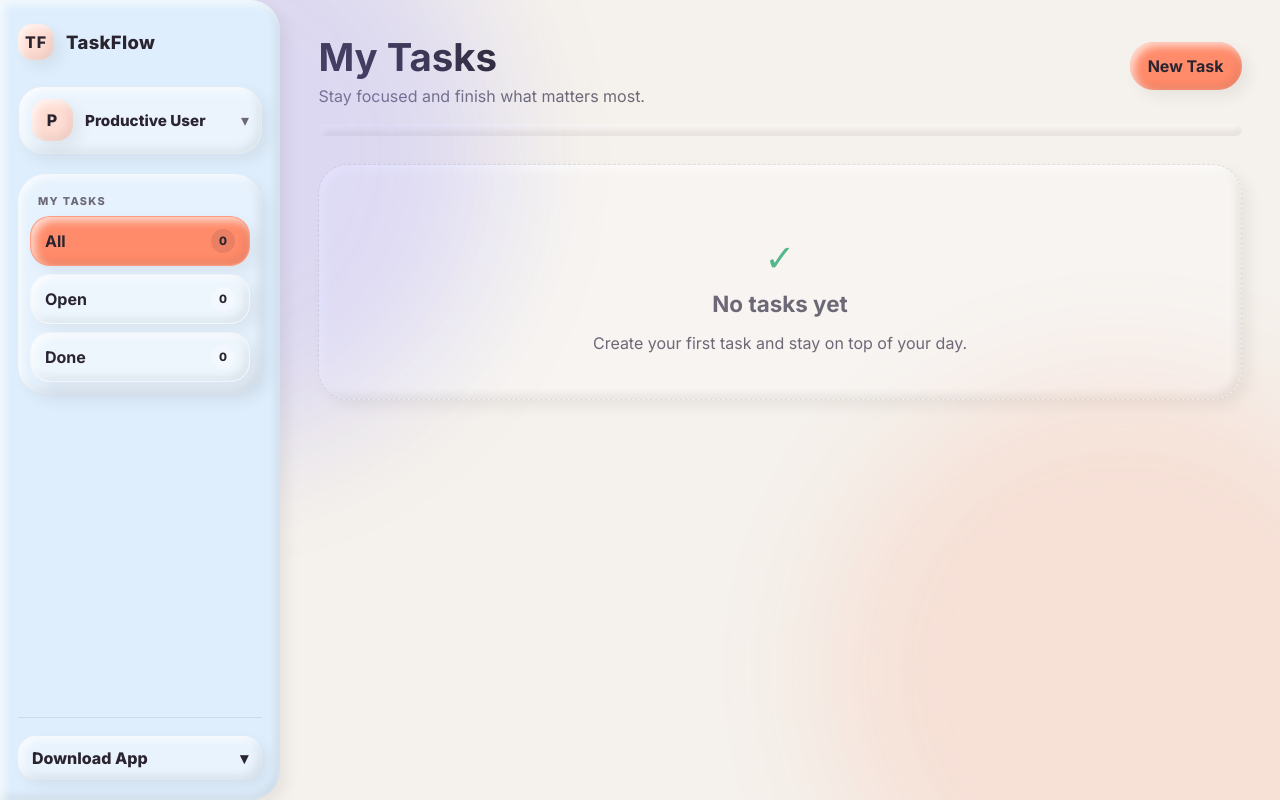
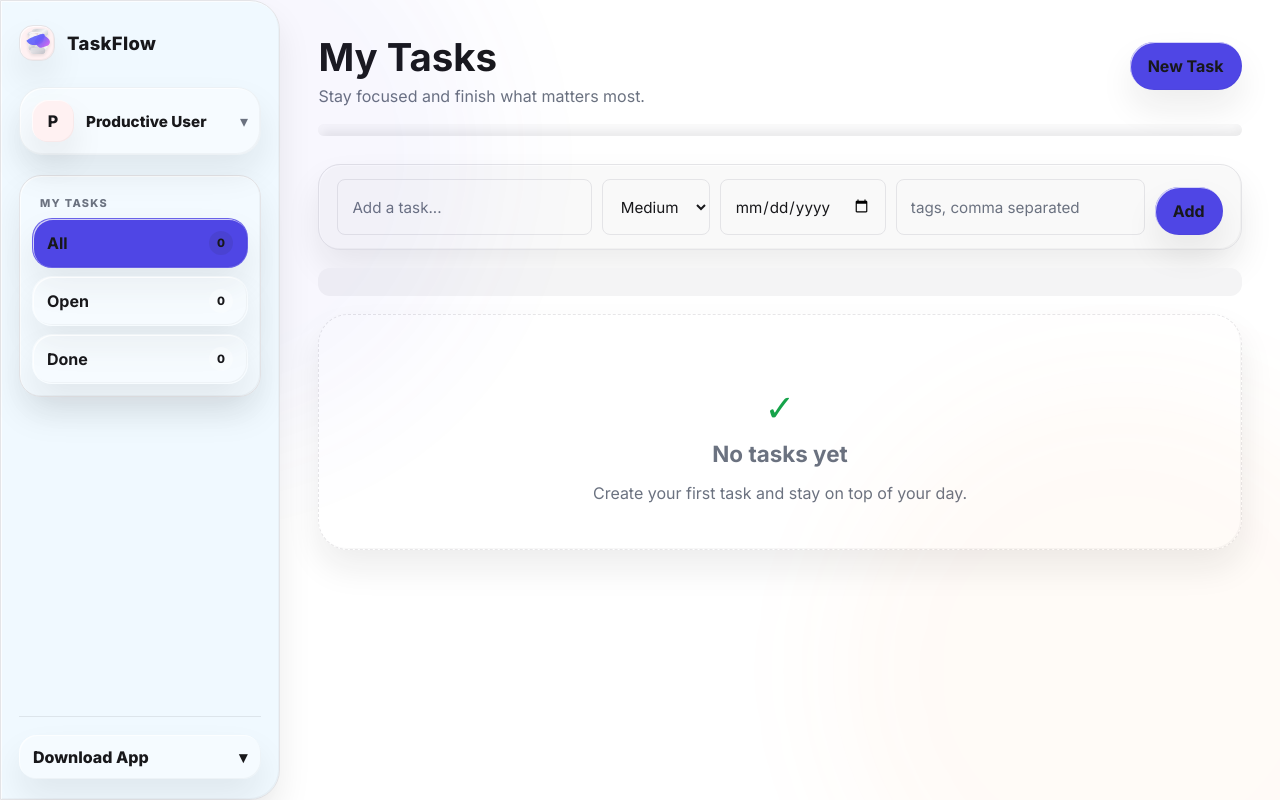
Before and after one commit to ghulamnaseeruddin/taskflow, a website built with Vite: page index.html in a window 1280 px wide. Built offline with nearby package versions, Linux system fonts and the light colour scheme.

Commit message:
Migrate TaskFlow to Vite frontend

```diff
--- a/index.html
+++ b/index.html
@@ -11,7 +11,9 @@
   <div class="auth-screen" id="authScreen">
     <div class="auth-card">
       <div class="brand">
-        <div class="brand-mark">TF</div>
+        <div class="brand-mark brand-mark--image">
+          <img src="/taskflow-logo.svg" alt="TaskFlow logo" />
+        </div>
         <div class="brand-name">TaskFlow</div>
       </div>
 
@@ -80,7 +82,9 @@
 
     <aside class="sidebar" id="sidebar">
       <div class="brand">
-        <div class="brand-mark">TF</div>
+        <div class="brand-mark brand-mark--image">
+          <img src="/taskflow-logo.svg" alt="TaskFlow logo" />
+        </div>
         <div class="brand-name">TaskFlow</div>
       </div>
 
@@ -177,6 +181,20 @@
         <div class="progress-fill" id="progressFill" style="width:0%"></div>
       </div>
 
+      <div class="quick-add-bar">
+        <input id="quickAddInput" type="text" placeholder="Add a task..." />
+        <select id="quickAddPriority">
+          <option value="low">Low</option>
+          <option value="medium" selected>Medium</option>
+          <option value="high">High</option>
+        </select>
+        <input id="quickAddDueDate" type="date" />
+        <input id="quickAddTags" type="text" placeholder="tags, comma separated" />
+        <button type="button" id="quickAddBtn" class="btn-primary btn-primary--task">Add</button>
+      </div>
+
+      <div class="tag-filter-strip" id="tagFilterStrip"></div>
+
       <div class="board" id="board"></div>
     </main>
   </div>
--- a/src/style.css
+++ b/src/style.css
@@ -1,107 +1,70 @@
 @import url('https://fonts.googleapis.com/css2?family=Inter:wght@400;500;600;700;800&family=Poppins:wght@400;500;600;700;800&family=Roboto:wght@400;500;700;900&family=Raleway:wght@400;500;600;700;800&family=Lora:wght@400;500;600;700&family=Quicksand:wght@400;500;600;700&family=Manrope:wght@400;500;600;700;800&family=Montserrat:wght@400;500;600;700;800&family=Nunito:wght@400;500;600;700;800&family=Merriweather:wght@400;500;600;700&family=DM+Sans:wght@400;500;600;700;800&family=Space+Grotesk:wght@400;500;600;700&display=swap');
 
 :root {
-  --bg: #f5f1ec;
-  --panel: #f9f5f1;
-  --panel-soft: #efeae5;
-  --surface-rose: #ffdcd2;
-  --surface-mint: #def5ea;
-  --surface-lav: #e7e2ff;
-  --surface-sky: #dfeefc;
-  --ink: #2a2430;
-  --muted: #6d6876;
-  --line: rgba(87, 82, 94, 0.12);
-  --primary: #ff8b6a;
-  --primary-deep: #f06b52;
-  --green: #54b98a;
-  --red: #dc7171;
-  --shadow-outer: 7px 7px 15px rgba(0, 0, 0, 0.06);
-  --shadow-inner-top: inset 4px 4px 8px rgba(255, 255, 255, 0.7);
-  --shadow-inner-bottom: inset -4px -4px 8px rgba(0, 0, 0, 0.08);
+  --bg: #ffffff;
+  --panel: #f9f9f9;
+  --panel-soft: #f4f4f5;
+  --surface-rose: #fff1f2;
+  --surface-mint: #ecfdf5;
+  --surface-lav: #f5f3ff;
+  --surface-sky: #f0f9ff;
+  --ink: #18181b;
+  --muted: #6b7280;
+  --line: #e4e4e7;
+  --primary: #4f46e5;
+  --primary-deep: #3730a3;
+  --green: #16a34a;
+  --red: #ef4444;
+  --shadow-outer: 0 18px 34px rgba(24, 24, 27, 0.08);
+  --shadow-inner-top: inset 1px 1px 0 rgba(255,255,255,0.75);
+  --shadow-inner-bottom: inset -1px -1px 0 rgba(24,24,27,0.03);
   --radius-xl: 30px;
-  --radius-lg: 28px;
-  --radius-md: 24px;
+  --radius-lg: 22px;
+  --radius-md: 18px;
   --sidebar-width: 280px;
+  --space-compact: 4px;
+  --space-comfortable: 12px;
+  --space-spacious: 20px;
 }
 
-body[data-theme='ocean'] {
-  --bg: #eaf7ff;
-  --panel: #f5fbff;
-  --panel-soft: #e4f4ff;
-  --surface-rose: #ffd9d6;
-  --surface-mint: #dffbf1;
-  --surface-lav: #e4e0ff;
-  --surface-sky: #d6f0ff;
-  --ink: #17324a;
-  --muted: #536f86;
-  --line: rgba(37, 64, 85, 0.12);
-  --primary: #5bb7f5;
-  --primary-deep: #2e8bd4;
-  --green: #4cb98a;
-  --red: #eb7a7a;
-  --shadow-outer: 9px 9px 18px rgba(52, 112, 160, 0.12);
-  --shadow-inner-top: inset 4px 4px 8px rgba(255, 255, 255, 0.85);
-  --shadow-inner-bottom: inset -4px -4px 8px rgba(38, 75, 102, 0.08);
+body[data-theme='dark'] {
+  --bg: #09090b;
+  --panel: #111827;
+  --panel-soft: #18181b;
+  --surface-rose: #1f2937;
+  --surface-mint: #052e2b;
+  --surface-lav: #1f1b3a;
+  --surface-sky: #172554;
+  --ink: #f4f4f5;
+  --muted: #a1a1aa;
+  --line: rgba(255,255,255,0.08);
+  --primary: #8b5cf6;
+  --primary-deep: #a78bfa;
+  --green: #34d399;
+  --red: #f87171;
+  --shadow-outer: 0 16px 26px rgba(0,0,0,0.28);
+  --shadow-inner-top: inset 1px 1px 0 rgba(255,255,255,0.06);
+  --shadow-inner-bottom: inset -1px -1px 0 rgba(255,255,255,0.02);
 }
 
-body[data-theme='graphite'] {
-  --bg: #eef1f6;
-  --panel: #f9fafc;
-  --panel-soft: #e9edf3;
-  --surface-rose: #ffd8d0;
-  --surface-mint: #dff8ee;
-  --surface-lav: #e9e2ff;
-  --surface-sky: #dfeefd;
-  --ink: #1d2430;
-  --muted: #58697a;
-  --line: rgba(40, 54, 74, 0.12);
-  --primary: #7a87ff;
-  --primary-deep: #5e67d8;
-  --green: #4db297;
-  --red: #d86b6b;
-  --shadow-outer: 8px 8px 18px rgba(59, 73, 98, 0.12);
-  --shadow-inner-top: inset 4px 4px 8px rgba(255, 255, 255, 0.9);
-  --shadow-inner-bottom: inset -4px -4px 8px rgba(32, 40, 52, 0.06);
-}
-
-body[data-theme='mint'] {
-  --bg: #eafaf3;
-  --panel: #f4fff9;
-  --panel-soft: #e4f7ee;
-  --surface-rose: #ffd9c9;
-  --surface-mint: #d9f9ea;
-  --surface-lav: #e5defd;
-  --surface-sky: #dff5ff;
-  --ink: #1e2d2a;
-  --muted: #59706a;
-  --line: rgba(46, 78, 68, 0.12);
-  --primary: #63d7a2;
-  --primary-deep: #3fb98d;
-  --green: #52c79d;
-  --red: #e57a78;
-  --shadow-outer: 8px 8px 18px rgba(79, 134, 116, 0.12);
-  --shadow-inner-top: inset 4px 4px 8px rgba(255, 255, 255, 0.8);
-  --shadow-inner-bottom: inset -4px -4px 8px rgba(60, 112, 93, 0.07);
-}
-
-body[data-theme='lilac'] {
-  --bg: #f3eeff;
-  --panel: #fbf8ff;
-  --panel-soft: #efe8ff;
-  --surface-rose: #ffd6d6;
-  --surface-mint: #d8f6ea;
-  --surface-lav: #e4dcff;
-  --surface-sky: #dfeafc;
-  --ink: #2a2140;
-  --muted: #665d7f;
-  --line: rgba(81, 65, 116, 0.12);
-  --primary: #b39cff;
-  --primary-deep: #8b74f1;
-  --green: #66bca1;
-  --red: #db8080;
-  --shadow-outer: 9px 9px 18px rgba(120, 104, 183, 0.12);
-  --shadow-inner-top: inset 4px 4px 8px rgba(255, 255, 255, 0.85);
-  --shadow-inner-bottom: inset -4px -4px 8px rgba(70, 59, 104, 0.08);
+body[data-theme='sepia'] {
+  --bg: #f4efea;
+  --panel: #f9f5f1;
+  --panel-soft: #efe7df;
+  --surface-rose: #f9e8d6;
+  --surface-mint: #e4f3e3;
+  --surface-lav: #efe6ff;
+  --surface-sky: #e7f0ff;
+  --ink: #433422;
+  --muted: #705d4a;
+  --line: rgba(67, 52, 34, 0.12);
+  --primary: #b45309;
+  --primary-deep: #92400e;
+  --green: #2f8f5b;
+  --red: #c2410c;
+  --shadow-outer: 0 16px 24px rgba(93, 69, 43, 0.08);
+  --shadow-inner-top: inset 1px 1px 0 rgba(255,255,255,0.7);
+  --shadow-inner-bottom: inset -1px -1px 0 rgba(67,52,34,0.04);
 }
 
 body[data-font='inter'] {
@@ -156,11 +119,8 @@ body[data-font='serif'] {
   font-family: Georgia, 'Times New Roman', serif;
 }
 
-body[data-density='compact'] {
-  --radius-xl: 22px;
-  --radius-lg: 20px;
-  --radius-md: 16px;
-}
+body[data-density='compact'] { --space-comfortable: 4px; --space-spacious: 8px; }
+body[data-density='spacious'] { --space-comfortable: 20px; --space-spacious: 28px; }
 
 * {
   box-sizing: border-box;
@@ -189,19 +149,19 @@ body::after {
   height: 36rem;
   border-radius: 50%;
   filter: blur(60px);
-  opacity: 0.7;
+  opacity: 0.35;
   z-index: 0;
   animation: drift 16s ease-in-out infinite alternate;
 }
 
 body::before {
-  background: rgba(148, 145, 255, 0.36);
+  background: rgba(79, 70, 229, 0.12);
   top: -8rem;
   left: -6rem;
 }
 
 body::after {
-  background: rgba(255, 155, 122, 0.28);
+  background: rgba(251, 146, 60, 0.12);
   right: -8rem;
   bottom: -10rem;
   animation-delay: 2s;
@@ -227,33 +187,69 @@ img {
   display: none !important;
 }
 
-.settings-block,
-.theme-option,
-.settings-row,
-.toggle-row,
-.profile-panel,
+.flash-wrap {
+  position: fixed;
+  top: 18px;
+  left: 50%;
+  transform: translateX(-50%);
+  width: min(420px, calc(100vw - 24px));
+  z-index: 200;
+  display: flex;
+  flex-direction: column;
+  gap: 10px;
+}
+
+.flash {
+  padding: 12px 16px;
+  border-radius: 18px;
+  font-size: 0.92rem;
+  font-weight: 700;
+  background: var(--panel);
+  border: 1px solid var(--line);
+  box-shadow: var(--shadow-outer);
+}
+
+.flash-success { background: var(--surface-mint); color: #166534; }
+.flash-error { background: #fee2e2; color: #991b1b; }
+
+.brand-mark--image {
+  width: 42px;
+  height: 42px;
+  border-radius: 16px;
+  overflow: hidden;
+  background: transparent;
+  border: 1px solid var(--line);
+  box-shadow: var(--shadow-outer);
+}
+
+.brand-mark--image img {
+  width: 100%;
+  height: 100%;
+  object-fit: cover;
+}
+
 .auth-card,
 .sidebar,
 .user-pill,
-.task-card,
+.task-card-v2,
 .modal,
 .nav-item,
 .btn-primary,
 .btn-ghost,
 .icon-btn,
 .empty-state,
-.filter-nav {
+.filter-nav,
+.quick-add-bar,
+.tag-chip,
+.settings-block,
+.settings-row,
+.toggle-row,
+.profile-panel,
+.profile-editor-card {
   border-radius: var(--radius-lg);
   background: var(--panel);
+  border: 1px solid var(--line);
   box-shadow: var(--shadow-outer), var(--shadow-inner-top), var(--shadow-inner-bottom);
-}
-
-.settings-block {
-  display: flex;
-  flex-direction: column;
-  gap: 14px;
-  padding: 18px;
-  background: rgba(255, 255, 255, 0.18);
 }
 
 .settings-section-title {
@@ -1343,6 +1339,165 @@ img {
   box-shadow: var(--shadow-outer), var(--shadow-inner-top), var(--shadow-inner-bottom);
 }
 
+/* Theme and density grid styles */
+.theme-grid,
+.density-grid {
+  display: grid;
+  grid-template-columns: repeat(3, minmax(0, 1fr));
+  gap: 12px;
+}
+
+.theme-option,
+.density-option {
+  display: flex;
+  align-items: center;
+  gap: 10px;
+  padding: 12px 14px;
+  border: 1px solid var(--line);
+  background: rgba(255,255,255,0.22);
+  color: var(--ink);
+  font-weight: 700;
+  cursor: pointer;
+  border-radius: 12px;
+  transition: all 0.15s ease;
+}
+
+.theme-option:hover,
+.density-option:hover {
+  background: rgba(255,255,255,0.35);
+}
+
+.theme-option.selected,
+.density-option.selected {
+  border-color: rgba(79,70,229,0.3);
+  background: rgba(79,70,229,0.08);
+  box-shadow: 0 0 0 3px rgba(79,70,229,0.12);
+}
+
+.theme-swatch {
+  width: 20px;
+  height: 20px;
+  border-radius: 50%;
+  display: inline-block;
+}
+
+.theme-swatch.light { background: linear-gradient(135deg, #ffffff, #dfe7ff); }
+.theme-swatch.dark { background: linear-gradient(135deg, #0f172a, #374151); }
+.theme-swatch.sepia { background: linear-gradient(135deg, #f4efe8, #d8b98a); }
+
+/* Settings sections */
+.settings-section-title {
+  font-size: 1.1rem;
+  font-weight: 700;
+  color: var(--ink);
+  margin-bottom: 14px;
+}
+
+.settings-section {
+  display: flex;
+  flex-direction: column;
+  gap: 18px;
+}
+
+.toggle-row {
+  display: flex;
+  justify-content: space-between;
+  align-items: center;
+  padding: 14px 16px;
+}
+
+.toggle-label {
+  font-weight: 600;
+  color: var(--ink);
+}
+
+.toggle-description {
+  font-size: 0.85rem;
+  color: var(--muted);
+  margin-top: 2px;
+}
+
+/* Tag and filter styles */
+.tag-filter-strip {
+  display: flex;
+  flex-wrap: wrap;
+  gap: 10px;
+  padding: 14px 18px;
+  background: var(--panel-soft);
+  border-radius: 12px;
+  margin-bottom: 18px;
+}
+
+.tag-chip {
+  display: inline-flex;
+  align-items: center;
+  gap: 6px;
+  padding: 8px 12px;
+  background: var(--surface-sky);
+  color: var(--ink);
+  border-radius: 18px;
+  font-size: 0.85rem;
+  font-weight: 600;
+  cursor: pointer;
+  transition: all 0.15s ease;
+  border: 1px solid transparent;
+}
+
+.tag-chip:hover {
+  border-color: var(--line);
+  box-shadow: 0 4px 12px rgba(79,70,229,0.1);
+}
+
+.tag-chip.active {
+  background: var(--primary);
+  color: white;
+  border-color: var(--primary-deep);
+}
+
+.tag-chip-close {
+  font-weight: 700;
+  cursor: pointer;
+}
+
+/* Quick add bar */
+.quick-add-bar {
+  display: grid;
+  grid-template-columns: 1fr auto auto auto auto;
+  gap: 10px;
+  padding: 14px 18px;
+  margin-bottom: 18px;
+}
+
+.quick-add-bar input,
+.quick-add-bar select {
+  padding: 12px 14px;
+  border: 1px solid var(--line);
+  background: var(--panel);
+  color: var(--ink);
+  border-radius: 8px;
+  font-size: 0.95rem;
+}
+
+.quick-add-bar input::placeholder {
+  color: var(--muted);
+}
+
+.quick-add-btn {
+  padding: 12px 18px;
+  background: var(--primary);
+  color: white;
+  border: none;
+  border-radius: 8px;
+  font-weight: 600;
+  cursor: pointer;
+  transition: all 0.15s ease;
+}
+
+.quick-add-btn:hover {
+  background: var(--primary-deep);
+  box-shadow: 0 4px 12px rgba(79,70,229,0.2);
+}
+
 @media (max-width: 920px) {
   .auth-screen { grid-template-columns: 1fr; }
   .auth-card { min-height: 100vh; }
@@ -1378,6 +1533,17 @@ img {
   .sidebar.open { transform: translateX(0); }
   .sidebar-toggle { display: grid; place-items: center; }
   .app-main { padding-top: 78px; }
+
+  .quick-add-bar {
+    grid-template-columns: 1fr;
+    padding: 12px 14px;
+  }
+
+  .quick-add-bar input,
+  .quick-add-bar select,
+  .quick-add-btn {
+    width: 100%;
+  }
 }
 
 @media (max-width: 560px) {
```
